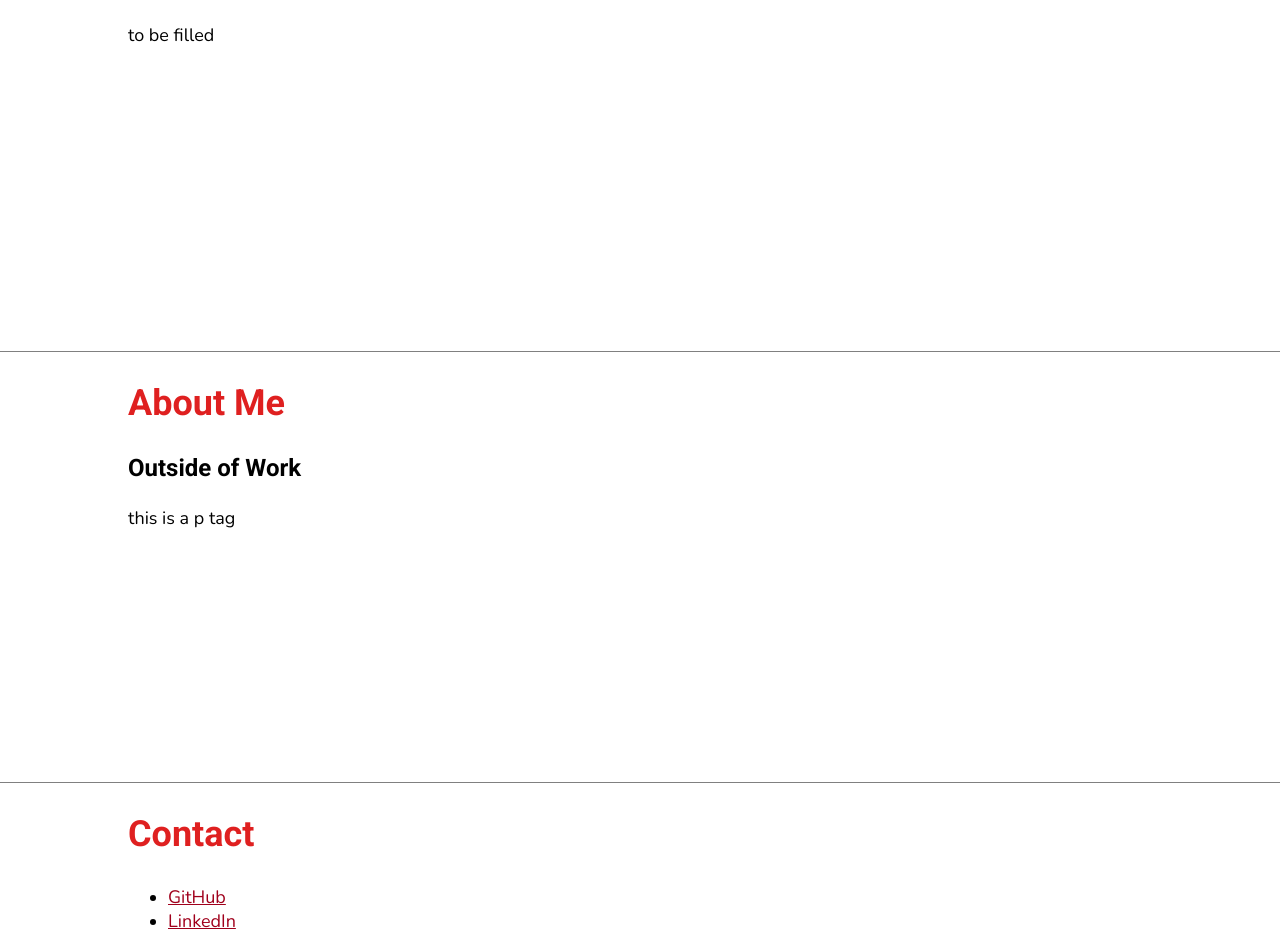
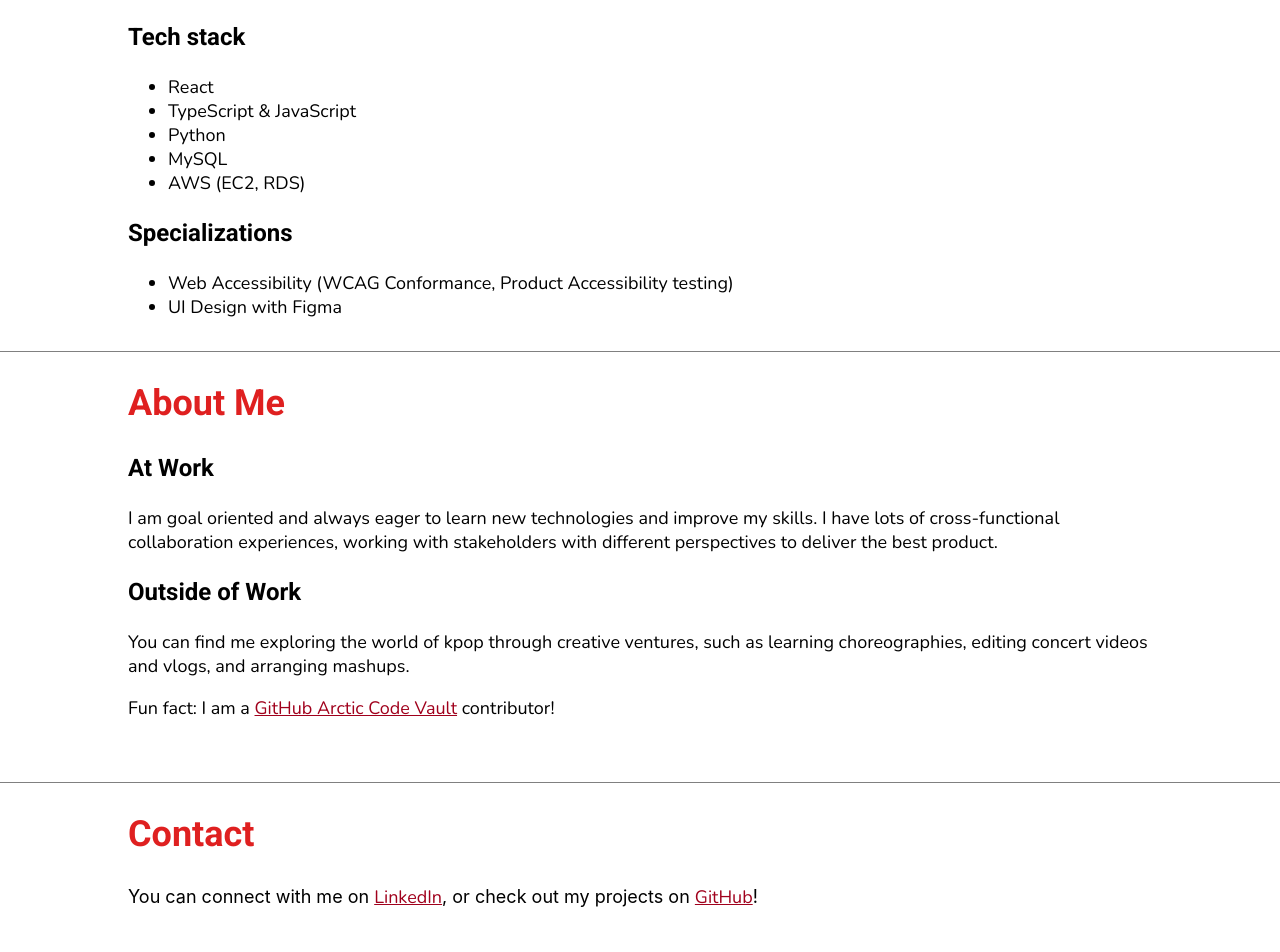
Before and after one commit to baekrxnn/personal-site, a React (Create React App) app: page / in a window 1280 px wide. Shown: the part 640-1592 px from the top of the page. Built offline with nearby package versions, Linux system fonts and the light colour scheme.

Commit message:
home page content update
fill in the skills and contact sections.

```diff
--- a/src/App.tsx
+++ b/src/App.tsx
@@ -11,26 +11,44 @@ function App() {
         {home()}
 
         <section className='skills'>
-          <h2>Skills</h2>
-          <p>to be filled</p>
+          <h2>Highlighted Skills</h2>
+          <h3>Tech stack</h3>
+          <ul>
+            <li>React</li>
+            <li>TypeScript & JavaScript</li>
+            <li>Python</li>
+            <li>MySQL</li>
+            <li>AWS (EC2, RDS)</li>
+          </ul>
+          <h3>Specializations</h3>
+          <ul>
+            <li>Web Accessibility (WCAG Conformance, Product Accessibility testing)</li>
+            <li>UI Design with Figma</li>
+          </ul>
         </section>
 
         <section id='about'>
           <h2>About Me</h2>
+          <h3>At Work</h3>
+          <p>
+            I am goal oriented and always eager to learn new technologies and improve my skills.
+            I have lots of cross-functional collaboration experiences, working
+            with stakeholders with different perspectives to deliver the best product.
+          </p>
           <h3>Outside of Work</h3>
-          <p>this is a p tag</p>
+          <p>
+            You can find me exploring the world of kpop through creative ventures, such as
+            learning choreographies, editing concert videos and vlogs, and arranging mashups.
+          </p>
+          <p>
+            Fun fact: I am a <a href="https://archiveprogram.github.com/arctic-vault/">GitHub Arctic Code Vault</a> contributor!
+          </p>
         </section>
 
         <section className='contact' id='contact'>
           <h2>Contact</h2>
-          <ul>
-            <li>
-              <a href='www.github.com/baekrxnn'>GitHub</a>
-            </li>
-            <li>
-              <a href='https://www.linkedin.com/in/karen18he/'>LinkedIn</a>
-            </li>
-          </ul>
+          You can connect with me on <a href='https://www.linkedin.com/in/karen18he/'>LinkedIn</a>,
+           or check out my projects on <a href='www.github.com/baekrxnn'>GitHub</a>!
         </section>
       </div>
 
--- a/src/header/header.tsx
+++ b/src/header/header.tsx
@@ -3,7 +3,8 @@ import './header.css'
 const header = () => {
   return (
     <header>
-      <span className="material-icons">menu</span>
+      {/* TODO: only show menu icon for mobile */}
+      {/* <span className="material-icons">menu</span> */}
       <nav className='navbar'>
         <a href='#home'>Home</a>
         <a href='#about'>About</a>
--- a/src/home/home.tsx
+++ b/src/home/home.tsx
@@ -8,7 +8,7 @@ const home = () => {
         <h1>Karen He</h1>
         <p className='blurb'>
           I'm a <span id='highlight_swe'>software engineer</span> based in the San Francisco Bay Area.
-          I have a passion for helping the world through software and accessibility.
+          I have a passion for helping the world through software and technology.
         </p>
       </div>
       <div className='headshot'>
--- a/src/variables.css
+++ b/src/variables.css
@@ -43,7 +43,7 @@ h3 {
   font-family: var(--font-headings);
 }
 
-p {
+p, li {
   font-size: var(--font-size-default);
   font-family: var(--font-default);
 }
```
Also changed, not shown: 1 other file (tests, documents, lock files or other folders).
